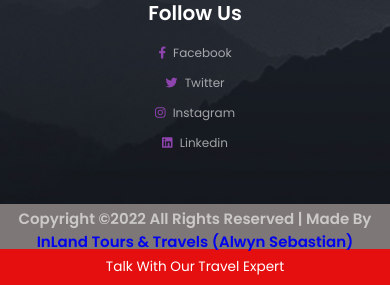
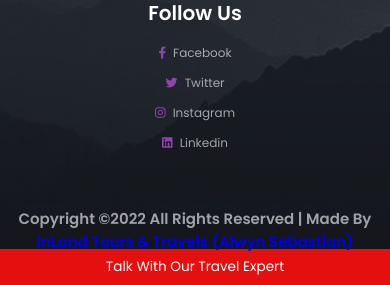
Before and after one commit to Alwyn25/inlandtours, a PHP site: page /book.php in a window 390 px wide. Shown: the part 1862-2147 px from the top of the page. Run offline with PHP 8.4, Linux system fonts and the light colour scheme.

Commit message:
Update main.css

```diff
--- a/css/main.css
+++ b/css/main.css
@@ -746,7 +746,6 @@ section{
       width: 100%;
       justify-content: center;
       text-align: center;
-      background-color: #7e7777;
   }
   .footer .rights h3{
    font-size: 1.5rem;
```
